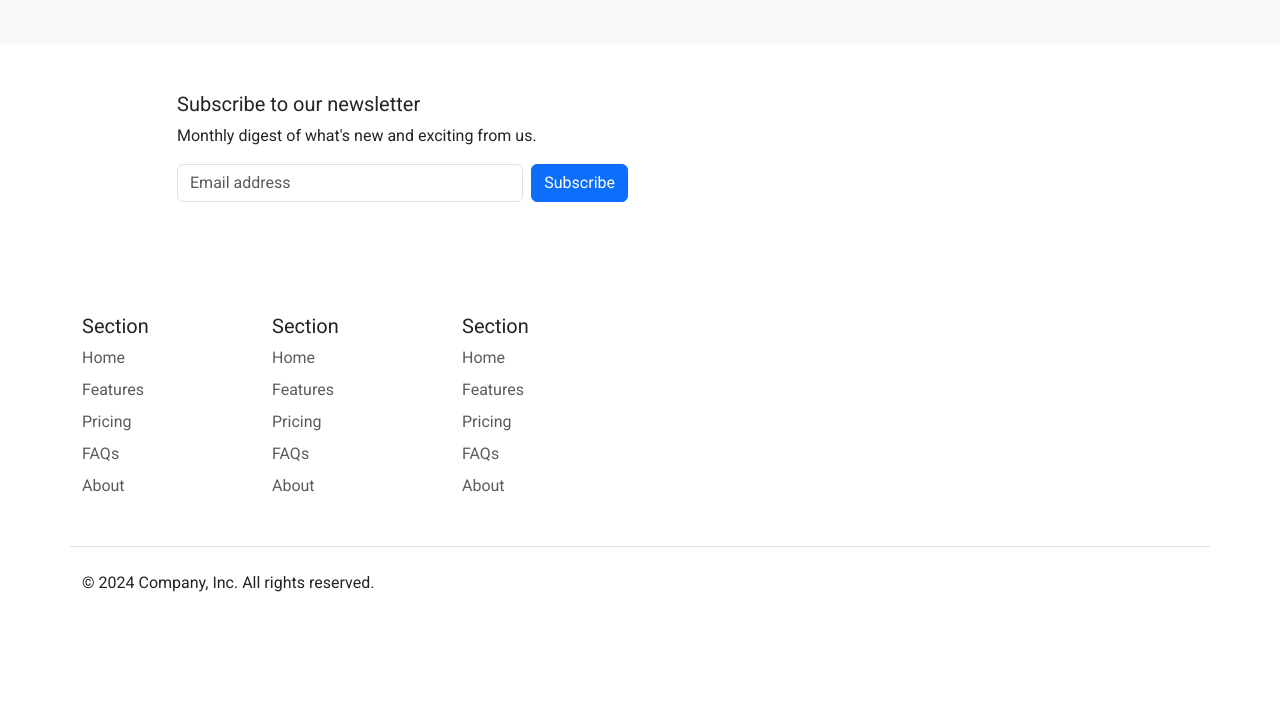
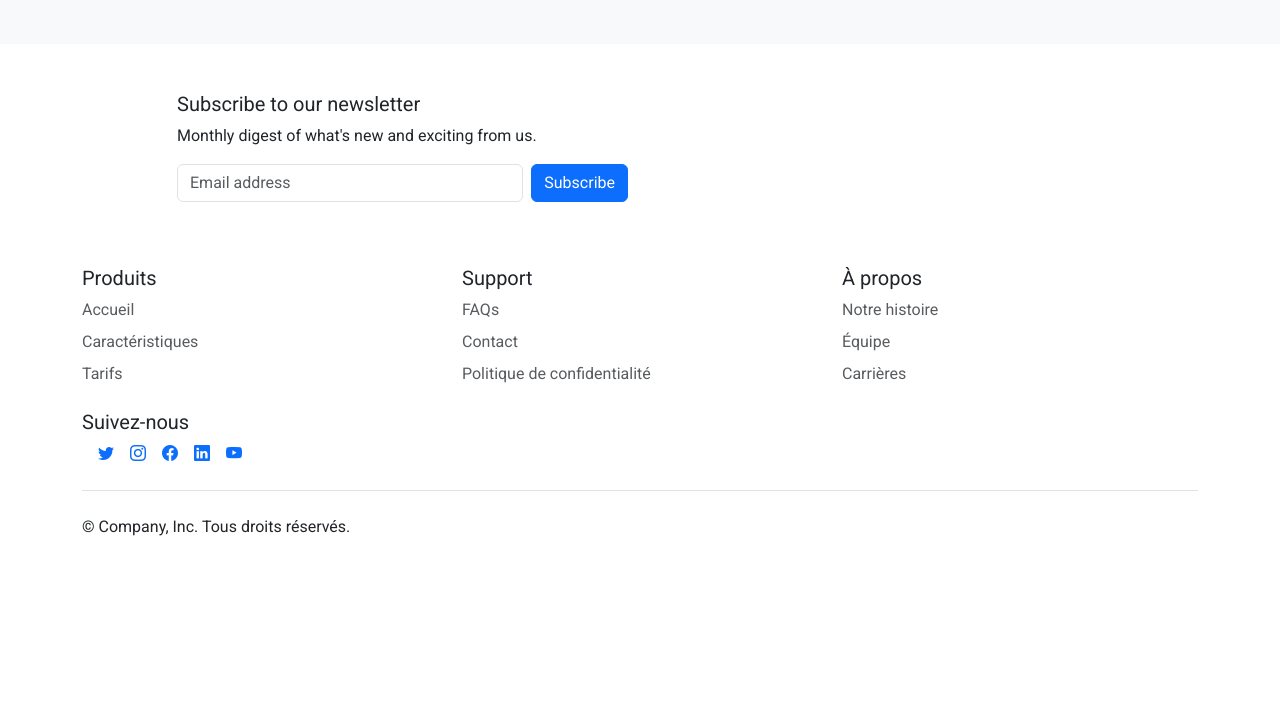
Before and after one commit to Weblocalis/reportorie-bootstrap, a plain HTML site: page index.html in a window 1280 px wide. Shown: the part 2580-3288 px from the top of the page. After the commit the page ends 3183 px from the top, so only its background shows below. Drawn offline with nearby package versions, Linux system fonts and the light colour scheme.

Commit message:
Votre message de commit

```diff
--- a/components/footer.html
+++ b/components/footer.html
@@ -1,47 +1,50 @@
-
-  <footer class="container py-5">
+<footer class="container">
   <div class="row">
-      <div class="col-6 col-md-2 mb-3">
-        <h5>Section</h5>
+    <!-- Section Navigation Dynamique -->
+    <div class="col-6 col-md-4 mb-3">
+      <h5>Produits</h5>
       <ul class="nav flex-column">
-          <li class="nav-item mb-2"><a href="#" class="nav-link p-0 text-body-secondary">Home</a></li>
-          <li class="nav-item mb-2"><a href="#" class="nav-link p-0 text-body-secondary">Features</a></li>
-          <li class="nav-item mb-2"><a href="#" class="nav-link p-0 text-body-secondary">Pricing</a></li>
-          <li class="nav-item mb-2"><a href="#" class="nav-link p-0 text-body-secondary">FAQs</a></li>
-          <li class="nav-item mb-2"><a href="#" class="nav-link p-0 text-body-secondary">About</a></li>
+        <li class="nav-item mb-2"><a href="#" class="nav-link p-0 text-body-secondary">Accueil</a></li>
+        <li class="nav-item mb-2"><a href="#" class="nav-link p-0 text-body-secondary">Caractéristiques</a></li>
+        <li class="nav-item mb-2"><a href="#" class="nav-link p-0 text-body-secondary">Tarifs</a></li>
       </ul>
     </div>
 
-      <div class="col-6 col-md-2 mb-3">
-        <h5>Section</h5>
+    <div class="col-6 col-md-4 mb-3">
+      <h5>Support</h5>
       <ul class="nav flex-column">
-          <li class="nav-item mb-2"><a href="#" class="nav-link p-0 text-body-secondary">Home</a></li>
-          <li class="nav-item mb-2"><a href="#" class="nav-link p-0 text-body-secondary">Features</a></li>
-          <li class="nav-item mb-2"><a href="#" class="nav-link p-0 text-body-secondary">Pricing</a></li>
         <li class="nav-item mb-2"><a href="#" class="nav-link p-0 text-body-secondary">FAQs</a></li>
-          <li class="nav-item mb-2"><a href="#" class="nav-link p-0 text-body-secondary">About</a></li>
+        <li class="nav-item mb-2"><a href="#" class="nav-link p-0 text-body-secondary">Contact</a></li>
+        <li class="nav-item mb-2"><a href="#" class="nav-link p-0 text-body-secondary">Politique de confidentialité</a></li>
       </ul>
     </div>
 
-      <div class="col-6 col-md-2 mb-3">
-        <h5>Section</h5>
+    <div class="col-6 col-md-4 mb-3">
+      <h5>À propos</h5>
       <ul class="nav flex-column">
-          <li class="nav-item mb-2"><a href="#" class="nav-link p-0 text-body-secondary">Home</a></li>
-          <li class="nav-item mb-2"><a href="#" class="nav-link p-0 text-body-secondary">Features</a></li>
-          <li class="nav-item mb-2"><a href="#" class="nav-link p-0 text-body-secondary">Pricing</a></li>
-          <li class="nav-item mb-2"><a href="#" class="nav-link p-0 text-body-secondary">FAQs</a></li>
-          <li class="nav-item mb-2"><a href="#" class="nav-link p-0 text-body-secondary">About</a></li>
+        <li class="nav-item mb-2"><a href="#" class="nav-link p-0 text-body-secondary">Notre histoire</a></li>
+        <li class="nav-item mb-2"><a href="#" class="nav-link p-0 text-body-secondary">Équipe</a></li>
+        <li class="nav-item mb-2"><a href="#" class="nav-link p-0 text-body-secondary">Carrières</a></li>
+      </ul>
+    </div>
+  </div>
+
+
+
+ <div class="col-md-4">
+  <h5>Suivez-nous</h5>
+  <ul class="list-unstyled d-flex">
+    <li class="ms-3"><a href="https://twitter.com" target="_blank" rel="noopener noreferrer" aria-label="Twitter"><i class="bi bi-twitter"></i></a></li>
+    <li class="ms-3"><a href="https://instagram.com" target="_blank" rel="noopener noreferrer" aria-label="Instagram"><i class="bi bi-instagram"></i></a></li>
+    <li class="ms-3"><a href="https://facebook.com" target="_blank" rel="noopener noreferrer" aria-label="Facebook"><i class="bi bi-facebook"></i></a></li>
+    <li class="ms-3"><a href="https://linkedin.com" target="_blank" rel="noopener noreferrer" aria-label="LinkedIn"><i class="bi bi-linkedin"></i></a></li>
+    <li class="ms-3"><a href="https://youtube.com" target="_blank" rel="noopener noreferrer" aria-label="YouTube"><i class="bi bi-youtube"></i></a></li>
   </ul>
 </div>
 
 
 
   <div class="d-flex flex-column flex-sm-row justify-content-between py-4 my-4 border-top">
-      <p>&copy; 2024 Company, Inc. All rights reserved.</p>
-      <ul class="list-unstyled d-flex">
-        <li class="ms-3"><a class="link-body-emphasis" href="#"><svg class="bi" width="24" height="24"><use xlink:href="#twitter"/></svg></a></li>
-        <li class="ms-3"><a class="link-body-emphasis" href="#"><svg class="bi" width="24" height="24"><use xlink:href="#instagram"/></svg></a></li>
-        <li class="ms-3"><a class="link-body-emphasis" href="#"><svg class="bi" width="24" height="24"><use xlink:href="#facebook"/></svg></a></li>
-      </ul>
+    <p>&copy; <span id="current-year"></span> Company, Inc. Tous droits réservés.</p>
+
   </div>
-  </footer>
--- a/index.html
+++ b/index.html
@@ -114,8 +114,25 @@ function previewTemplate(url) {
 
 </script>
 
+
     <script src="https://cdn.jsdelivr.net/npm/bootstrap@5.3.0/dist/js/bootstrap.bundle.min.js"></script>
 
-    <script src="assets/js/custom-elements.js" defer></script>
+    <script src="assets/js/custom-elements.js"></script>
+
+
+
+
+
+
+
+
+<script> document.addEventListener("DOMContentLoaded", () => { document.getElementById('current-year').textContent = new Date().getFullYear();
+  });
+</script>
+
+
+
+
+
 </body>
 </html>
```
Lines whose indentation alone changed are shown as unchanged.
